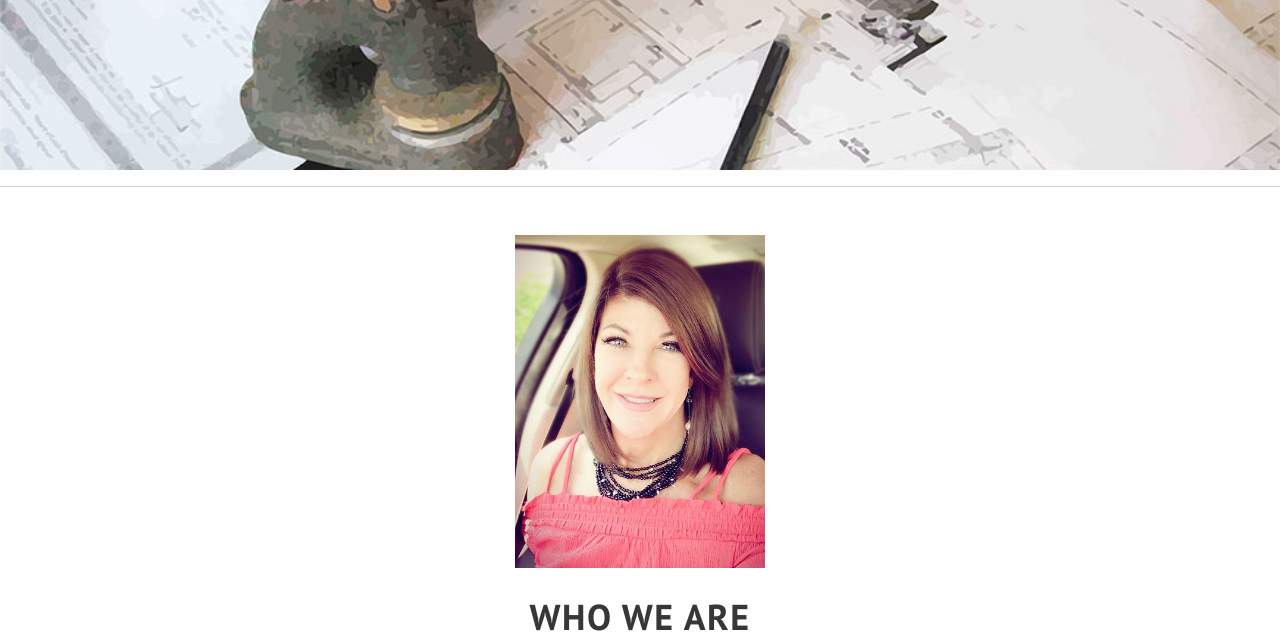
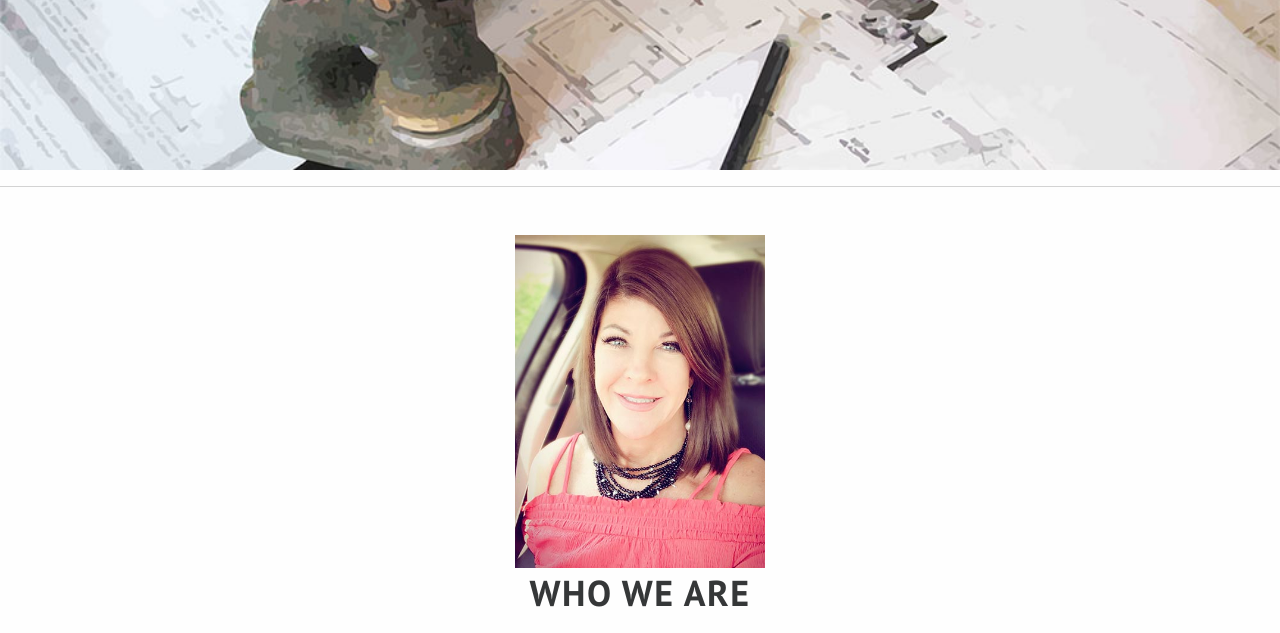
Before and after one commit to nico-watine/a-plus-permit, a website: page index.html in a window 1280 px wide. Shown: the part 250-883 px from the top of the page. Drawn offline with nearby package versions, Linux system fonts and the light colour scheme.

Commit message:
Change from margin-bottom to margin for h tags

```diff
--- a/scss/components/_typography.scss
+++ b/scss/components/_typography.scss
@@ -19,7 +19,7 @@ h6 {
 	font-weight: 700;
 	text-transform: uppercase;
 	line-height: 1.4;
-	margin-bottom: 8px;
+	margin: 0 0 8px;
 	letter-spacing: 1.5px;
 }
 
```
Also changed, not shown: css/style.css.
